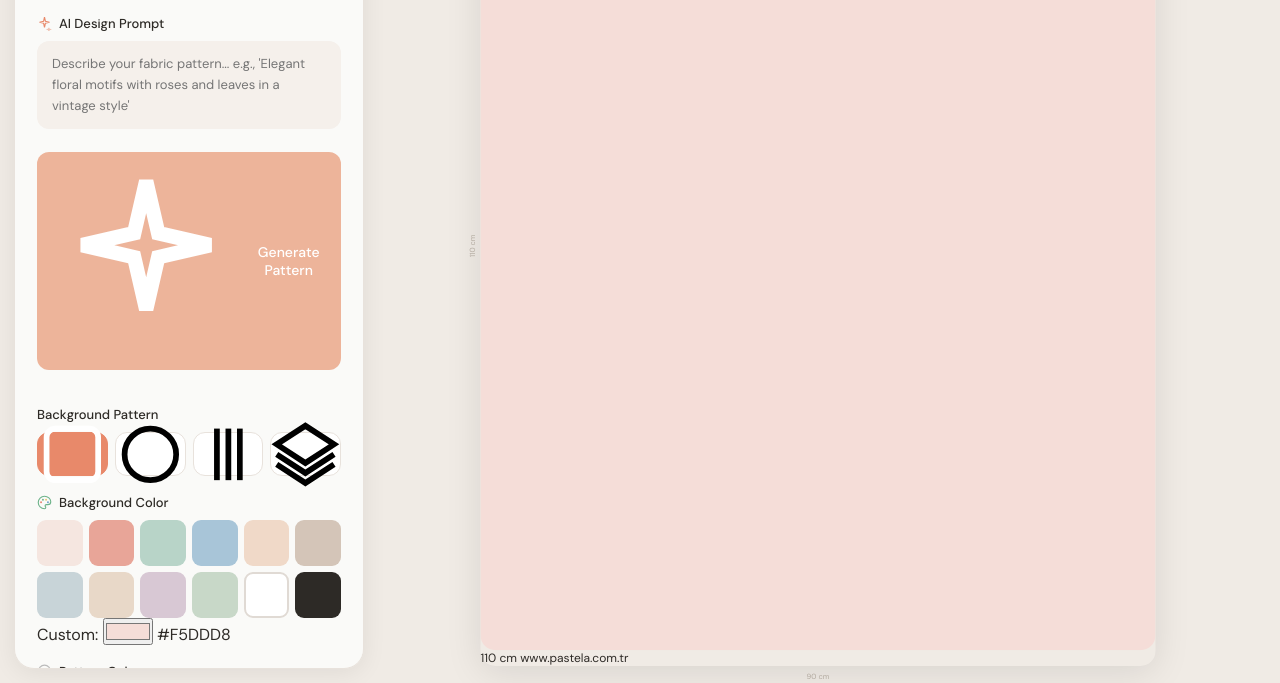
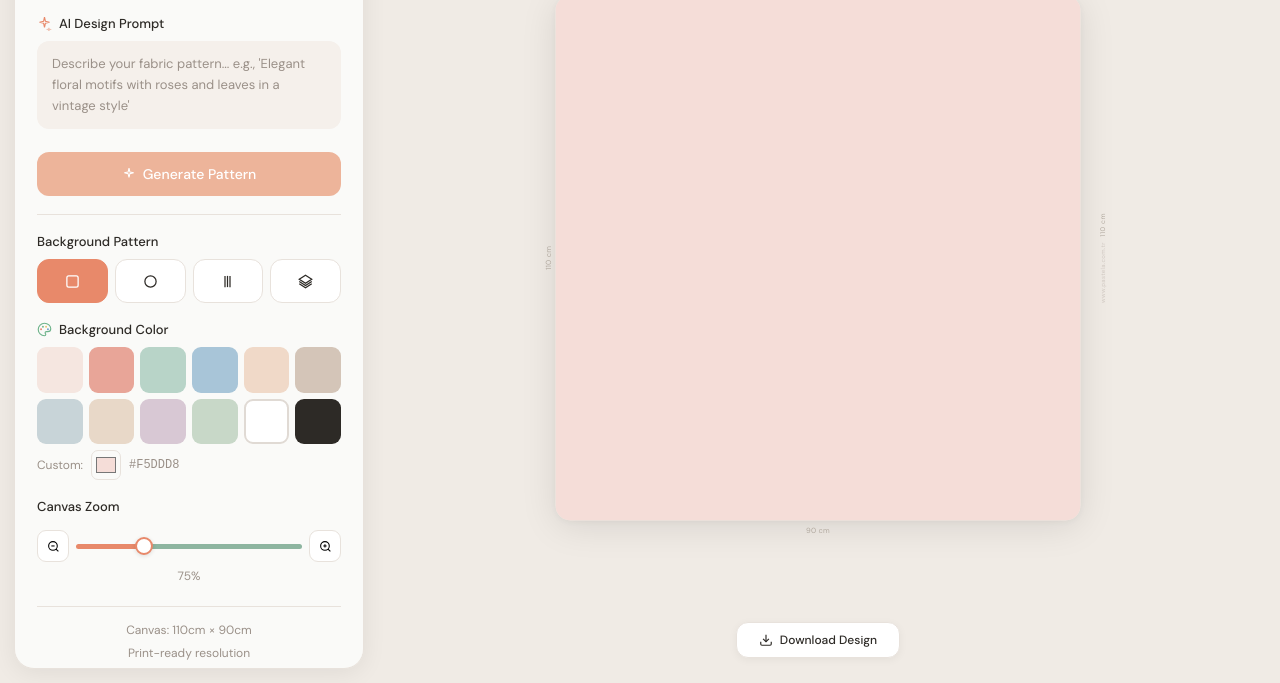
Before and after one commit to betuldgn/pastela, a plain HTML site: page index.html in a window 1280 px wide. Shown: the part 117-800 px from the top of the page. Drawn offline with nearby package versions, Linux system fonts and the light colour scheme.

Commit message:
Update style.css

```diff
--- a/style.css
+++ b/style.css
@@ -1,19 +1,23 @@
 :root {
-  --salmon: #E8896A;
-  --salmon-light: #F0A888;
-  --bg: #F0EBE5;
-  --panel-bg: #FAFAF8;
-  --border: #E8E2DC;
-  --text: #2D2A26;
-  --text-muted: #9A9088;
-  --white: #FFFFFF;
-  --slider-track: #8DB5A0;
+  --salmon: #e8896a;
+  --salmon-light: #f0a888;
+  --bg: #f0ebe5;
+  --panel-bg: #fafaf8;
+  --border: #e8e2dc;
+  --text: #2d2a26;
+  --text-muted: #9a9088;
+  --white: #ffffff;
+  --slider-track: #8db5a0;
 }
 
-* { box-sizing: border-box; margin: 0; padding: 0; }
+* {
+  box-sizing: border-box;
+  margin: 0;
+  padding: 0;
+}
 
 body {
-  font-family: 'DM Sans', sans-serif;
+  font-family: "DM Sans", sans-serif;
   background: var(--bg);
   color: var(--text);
   height: 100vh;
@@ -21,6 +25,7 @@ body {
   overflow: hidden;
 }
 
+/* ── LEFT PANEL ── */
 #panel {
   width: 350px;
   min-width: 350px;
@@ -32,65 +37,471 @@ body {
   overflow-y: auto;
   padding: 26px 22px 24px;
   gap: 18px;
-  box-shadow: 0 4px 24px rgba(0,0,0,0.07);
+  box-shadow: 0 4px 24px rgba(0, 0, 0, 0.07);
   border: 1px solid var(--border);
   scrollbar-width: none;
 }
-#panel::-webkit-scrollbar { display: none; }
+#panel::-webkit-scrollbar {
+  display: none;
+}
 
-.brand { text-align: center; padding-bottom: 18px; border-bottom: 1px solid var(--border); flex-shrink: 0; }
-.brand h1 { font-family: 'Playfair Display', serif; font-size: 26px; font-weight: 400; letter-spacing: 0.02em; }
-.brand p { font-size: 12px; color: var(--text-muted); margin-top: 3px; letter-spacing: 0.04em; }
+.brand {
+  text-align: center;
+  padding-bottom: 18px;
+  border-bottom: 1px solid var(--border);
+  flex-shrink: 0;
+}
+.brand h1 {
+  font-family: "Playfair Display", serif;
+  font-size: 26px;
+  font-weight: 400;
+  letter-spacing: 0.02em;
+}
+.brand p {
+  font-size: 12px;
+  color: var(--text-muted);
+  margin-top: 3px;
+  letter-spacing: 0.04em;
+}
 
-.section-label { display: flex; align-items: center; gap: 7px; font-size: 13px; font-weight: 500; color: var(--text); margin-bottom: 9px; }
-.section-label svg { width: 15px; height: 15px; flex-shrink: 0; }
+.section-label {
+  display: flex;
+  align-items: center;
+  gap: 7px;
+  font-size: 13px;
+  font-weight: 500;
+  color: var(--text);
+  margin-bottom: 9px;
+}
+.section-label svg {
+  width: 15px;
+  height: 15px;
+  flex-shrink: 0;
+}
 
+/* Prompt */
 #prompt-box textarea {
-  width: 100%; min-height: 88px; resize: none; border: 1.5px solid transparent; border-radius: 12px;
-  padding: 12px 14px; font-family: 'DM Sans', sans-serif; font-size: 13px; color: var(--text);
-  background: #F5F0EB; outline: none; line-height: 1.6; transition: border-color 0.25s, box-shadow 0.25s, background 0.25s;
+  width: 100%;
+  min-height: 88px;
+  resize: none;
+  border: 1.5px solid transparent;
+  border-radius: 12px;
+  padding: 12px 14px;
+  font-family: "DM Sans", sans-serif;
+  font-size: 13px;
+  color: var(--text);
+  background: #f5f0eb;
+  outline: none;
+  line-height: 1.6;
+  transition:
+    border-color 0.25s,
+    box-shadow 0.25s,
+    background 0.25s;
 }
-#prompt-box textarea.has-text { border-color: var(--salmon); background: var(--white); box-shadow: 0 0 0 3px rgba(232,137,106,0.1); }
+#prompt-box textarea::placeholder {
+  color: var(--text-muted);
+}
+#prompt-box textarea.has-text {
+  border-color: var(--salmon);
+  background: var(--white);
+  box-shadow: 0 0 0 3px rgba(232, 137, 106, 0.1);
+}
 
+/* Generate button */
 #generate-btn {
-  width: 100%; padding: 13px; background: #EDB49A; color: white; border: none; border-radius: 12px;
-  font-family: 'DM Sans', sans-serif; font-size: 14px; font-weight: 500; cursor: pointer;
-  display: flex; align-items: center; justify-content: center; gap: 7px; transition: background 0.25s, transform 0.15s;
+  width: 100%;
+  padding: 13px;
+  background: #edb49a;
+  color: white;
+  border: none;
+  border-radius: 12px;
+  font-family: "DM Sans", sans-serif;
+  font-size: 14px;
+  font-weight: 500;
+  cursor: pointer;
+  display: flex;
+  align-items: center;
+  justify-content: center;
+  gap: 7px;
+  transition:
+    background 0.25s,
+    transform 0.15s;
+  flex-shrink: 0;
 }
-#generate-btn.active-btn { background: var(--salmon); }
+#generate-btn.active-btn {
+  background: var(--salmon);
+}
+#generate-btn.active-btn:hover {
+  background: #d97a5a;
+  transform: scale(1.01);
+}
+#generate-btn:active {
+  transform: scale(0.98);
+}
+#generate-btn:disabled {
+  opacity: 0.7;
+  cursor: not-allowed;
+  transform: none;
+}
+#generate-btn svg {
+  width: 14px;
+  height: 14px;
+}
 
-.pattern-btns { display: flex; gap: 7px; }
-.pattern-btn { flex: 1; height: 44px; border-radius: 12px; border: 1.5px solid var(--border); background: var(--white); cursor: pointer; display: flex; align-items: center; justify-content: center; transition: all 0.2s; }
-.pattern-btn.active { background: var(--salmon); border-color: var(--salmon); }
-.pattern-btn.active svg { color: white; }
+/* Pattern buttons — 15px icon, kutucuk ona göre */
+.pattern-btns {
+  display: flex;
+  gap: 7px;
+}
+.pattern-btn {
+  flex: 1;
+  height: 44px;
+  border-radius: 12px;
+  border: 1.5px solid var(--border);
+  background: var(--white);
+  cursor: pointer;
+  display: flex;
+  align-items: center;
+  justify-content: center;
+  transition: all 0.2s;
+}
+.pattern-btn svg {
+  width: 15px;
+  height: 15px;
+  color: var(--text);
+}
+.pattern-btn:hover {
+  border-color: var(--salmon-light);
+  transform: scale(1.04);
+}
+.pattern-btn.active {
+  background: var(--salmon);
+  border-color: var(--salmon);
+}
+.pattern-btn.active svg {
+  color: white;
+}
 
-.color-grid { display: grid; grid-template-columns: repeat(6, 1fr); gap: 6px; }
-.swatch { aspect-ratio: 1; border-radius: 9px; cursor: pointer; border: 2px solid transparent; transition: transform 0.15s; }
-.swatch.active { border-color: var(--salmon); }
+/* Color grid */
+.color-grid {
+  display: grid;
+  grid-template-columns: repeat(6, 1fr);
+  gap: 6px;
+}
+.swatch {
+  aspect-ratio: 1;
+  border-radius: 9px;
+  cursor: pointer;
+  border: 2px solid transparent;
+  transition:
+    transform 0.15s,
+    border-color 0.2s;
+}
+.swatch:hover {
+  transform: scale(1.1);
+}
+.swatch.active {
+  border-color: var(--salmon);
+}
 
-.slider-section { display: flex; flex-direction: column; gap: 6px; }
-.slider-section input[type="range"] { -webkit-appearance: none; width: 100%; height: 5px; border-radius: 3px; outline: none; }
-.slider-section input[type="range"]::-webkit-slider-thumb { -webkit-appearance: none; width: 18px; height: 18px; border-radius: 50%; background: white; border: 2px solid var(--salmon); cursor: pointer; }
+.custom-color-row {
+  display: flex;
+  align-items: center;
+  gap: 8px;
+  margin-top: 6px;
+}
+.custom-color-row label {
+  font-size: 12px;
+  color: var(--text-muted);
+  white-space: nowrap;
+}
+.custom-color-row input[type="color"] {
+  width: 30px;
+  height: 30px;
+  border-radius: 7px;
+  border: 1.5px solid var(--border);
+  padding: 2px;
+  cursor: pointer;
+  background: none;
+}
+.custom-color-row span {
+  font-size: 12px;
+  color: var(--text-muted);
+  font-family: monospace;
+}
 
-#canvas-area { flex: 1; display: flex; flex-direction: column; align-items: center; justify-content: center; overflow: hidden; position: relative; padding: 24px 40px 24px 32px; gap: 14px; }
-#canvas-wrapper { position: relative; transition: transform 0.25s; box-shadow: 0 8px 48px rgba(0,0,0,0.1); border-radius: 20px; }
-#fabric-canvas { display: block; border-radius: 20px; width: 900px; height: 1100px; }
+/* Sliders */
+.slider-section {
+  display: flex;
+  flex-direction: column;
+  gap: 6px;
+}
+.slider-section input[type="range"] {
+  -webkit-appearance: none;
+  width: 100%;
+  height: 5px;
+  border-radius: 3px;
+  outline: none;
+  cursor: pointer;
+}
+.slider-section input[type="range"]::-webkit-slider-thumb {
+  -webkit-appearance: none;
+  width: 18px;
+  height: 18px;
+  border-radius: 50%;
+  background: white;
+  border: 2px solid var(--salmon);
+  box-shadow: 0 1px 4px rgba(0, 0, 0, 0.12);
+  cursor: pointer;
+  transition: box-shadow 0.2s;
+}
+.slider-section input[type="range"]::-webkit-slider-thumb:hover {
+  box-shadow: 0 2px 8px rgba(232, 137, 106, 0.35);
+}
+.slider-value {
+  font-size: 12px;
+  color: var(--text-muted);
+  text-align: center;
+}
 
-.canvas-label-top, .canvas-label-bottom { position: absolute; left: 50%; transform: translateX(-50%); font-size: 10px; color: #b0a89e; }
-.canvas-label-top { top: -20px; } .canvas-label-bottom { bottom: -20px; }
-.canvas-label-left { position: absolute; left: -26px; top: 50%; transform: translateY(-50%) rotate(-90deg); font-size: 10px; color: #b0a89e; }
+/* Zoom row */
+.zoom-row {
+  display: flex;
+  align-items: center;
+  gap: 7px;
+}
+.zoom-btn {
+  width: 32px;
+  height: 32px;
+  border-radius: 9px;
+  border: 1.5px solid var(--border);
+  background: var(--white);
+  cursor: pointer;
+  display: flex;
+  align-items: center;
+  justify-content: center;
+  flex-shrink: 0;
+  transition:
+    border-color 0.2s,
+    transform 0.15s;
+}
+.zoom-btn:hover {
+  border-color: var(--salmon-light);
+  transform: scale(1.08);
+}
+.zoom-btn svg {
+  width: 13px;
+  height: 13px;
+}
+.zoom-row input[type="range"] {
+  flex: 1;
+}
 
-#download-btn { padding: 9px 22px; background: var(--white); border: 1.5px solid var(--border); border-radius: 12px; font-size: 12px; font-weight: 500; cursor: pointer; display: flex; align-items: center; gap: 7px; }
+/* Sol alt bilgi */
+.canvas-info {
+  margin-top: auto;
+  text-align: center;
+  flex-shrink: 0;
+  padding-top: 4px;
+}
+.canvas-info p {
+  font-size: 12px;
+  color: var(--text-muted);
+  line-height: 1.9;
+}
 
-#loading-overlay { position: absolute; inset: 0; background: rgba(255,255,255,0.88); display: none; align-items: center; justify-content: center; flex-direction: column; gap: 12px; border-radius: 20px; z-index: 10; }
-#loading-overlay.show { display: flex; }
+.divider {
+  height: 1px;
+  background: var(--border);
+  flex-shrink: 0;
+}
 
-/* ── MOBİL UYUMLULUK ── */
+/* ── CANVAS AREA ── */
+#canvas-area {
+  flex: 1;
+  display: flex;
+  flex-direction: column;
+  align-items: center;
+  justify-content: center;
+  overflow: hidden;
+  position: relative;
+  padding: 24px 40px 24px 32px;
+  gap: 14px;
+}
+
+#canvas-wrapper {
+  position: relative;
+  transition: transform 0.25s;
+  box-shadow:
+    0 8px 48px rgba(0, 0, 0, 0.1),
+    0 2px 12px rgba(0, 0, 0, 0.05);
+  border-radius: 20px;
+  overflow: visible;
+}
+
+#fabric-canvas {
+  display: block;
+  border-radius: 20px;
+}
+
+/* Canvas kenar etiketleri */
+.canvas-label-top,
+.canvas-label-bottom {
+  position: absolute;
+  left: 50%;
+  transform: translateX(-50%);
+  font-size: 10px;
+  color: #b0a89e;
+  font-family: "DM Sans", sans-serif;
+  pointer-events: none;
+  white-space: nowrap;
+  letter-spacing: 0.03em;
+}
+.canvas-label-top {
+  top: -20px;
+}
+.canvas-label-bottom {
+  bottom: -20px;
+}
+
+.canvas-label-left {
+  position: absolute;
+  left: -26px;
+  top: 50%;
+  transform: translateY(-50%) rotate(-90deg);
+  font-size: 10px;
+  color: #b0a89e;
+  font-family: "DM Sans", sans-serif;
+  pointer-events: none;
+  white-space: nowrap;
+  letter-spacing: 0.03em;
+}
+
+/* SAĞ KENAR — şerit gibi dikey yazı */
+.canvas-label-right {
+  position: absolute;
+  right: -52px;
+  top: 0;
+  height: 100%;
+  width: 44px;
+  display: flex;
+  flex-direction: column;
+  align-items: center;
+  justify-content: center;
+  gap: 8px;
+  pointer-events: none;
+}
+.canvas-label-right .vert-text {
+  writing-mode: vertical-rl;
+  transform: rotate(180deg);
+  font-size: 9px;
+  color: #b0a89e;
+  font-family: "DM Sans", sans-serif;
+  white-space: nowrap;
+  letter-spacing: 0.08em;
+}
+.canvas-label-right .site-text {
+  writing-mode: vertical-rl;
+  transform: rotate(180deg);
+  font-size: 8px;
+  color: #c8bfb8;
+  font-family: "DM Sans", sans-serif;
+  white-space: nowrap;
+  letter-spacing: 0.06em;
+  opacity: 0.8;
+}
+
+/* İndir butonu */
+#download-btn {
+  padding: 9px 22px;
+  background: var(--white);
+  color: var(--text);
+  border: 1.5px solid var(--border);
+  border-radius: 12px;
+  font-family: "DM Sans", sans-serif;
+  font-size: 12px;
+  font-weight: 500;
+  cursor: pointer;
+  display: flex;
+  align-items: center;
+  gap: 7px;
+  transition: all 0.2s;
+  box-shadow: 0 2px 8px rgba(0, 0, 0, 0.05);
+}
+#download-btn:hover {
+  border-color: var(--salmon);
+  color: var(--salmon);
+  transform: scale(1.02);
+  box-shadow: 0 4px 16px rgba(232, 137, 106, 0.15);
+}
+#download-btn svg {
+  width: 14px;
+  height: 14px;
+}
+
+/* Loading overlay */
+#loading-overlay {
+  position: absolute;
+  inset: 0;
+  background: rgba(255, 255, 255, 0.88);
+  display: none;
+  align-items: center;
+  justify-content: center;
+  flex-direction: column;
+  gap: 12px;
+  border-radius: 20px;
+  z-index: 10;
+}
+#loading-overlay.show {
+  display: flex;
+}
+
+.spinner {
+  width: 34px;
+  height: 34px;
+  border: 3px solid var(--border);
+  border-top-color: var(--salmon);
+  border-radius: 50%;
+  animation: spin 0.8s linear infinite;
+}
+@keyframes spin {
+  to {
+    transform: rotate(360deg);
+  }
+}
+.loading-text {
+  font-size: 12px;
+  color: var(--text-muted);
+}
+
+.ctrl-hidden {
+  display: none !important;
+}
+
+/* ── MOBİL ── */
 @media (max-width: 768px) {
-  body { flex-direction: column; height: 100vh; overflow-y: auto; }
-  #panel { width: calc(100% - 24px); min-width: unset; margin: 12px auto; max-height: 480px; flex-shrink: 0; }
-  #canvas-area { padding: 60px 20px 120px; overflow: visible; min-height: 450px; justify-content: flex-start; }
-  #canvas-wrapper { left: 50% !important; margin-left: -450px; position: relative; }
-  .canvas-label-right { display: none; }
-  #download-btn { position: fixed; bottom: 20px; left: 50%; transform: translateX(-50%); z-index: 100; background: var(--salmon); color: white; width: 220px; justify-content: center; box-shadow: 0 4px 20px rgba(0,0,0,0.2); }
+  body {
+    flex-direction: column;
+    height: auto;
+    overflow-y: auto;
+  }
+  #panel {
+    width: calc(100% - 24px);
+    min-width: unset;
+    margin: 12px 12px 0 12px;
+    border-radius: 16px;
+  }
+  #canvas-area {
+    padding: 20px 16px 32px;
+  }
+  #canvas-wrapper {
+    transform: none !important;
+  }
+  #fabric-canvas {
+    width: 100% !important;
+    height: auto !important;
+  }
+  .canvas-label-right {
+    display: none;
+  }
 }
```
